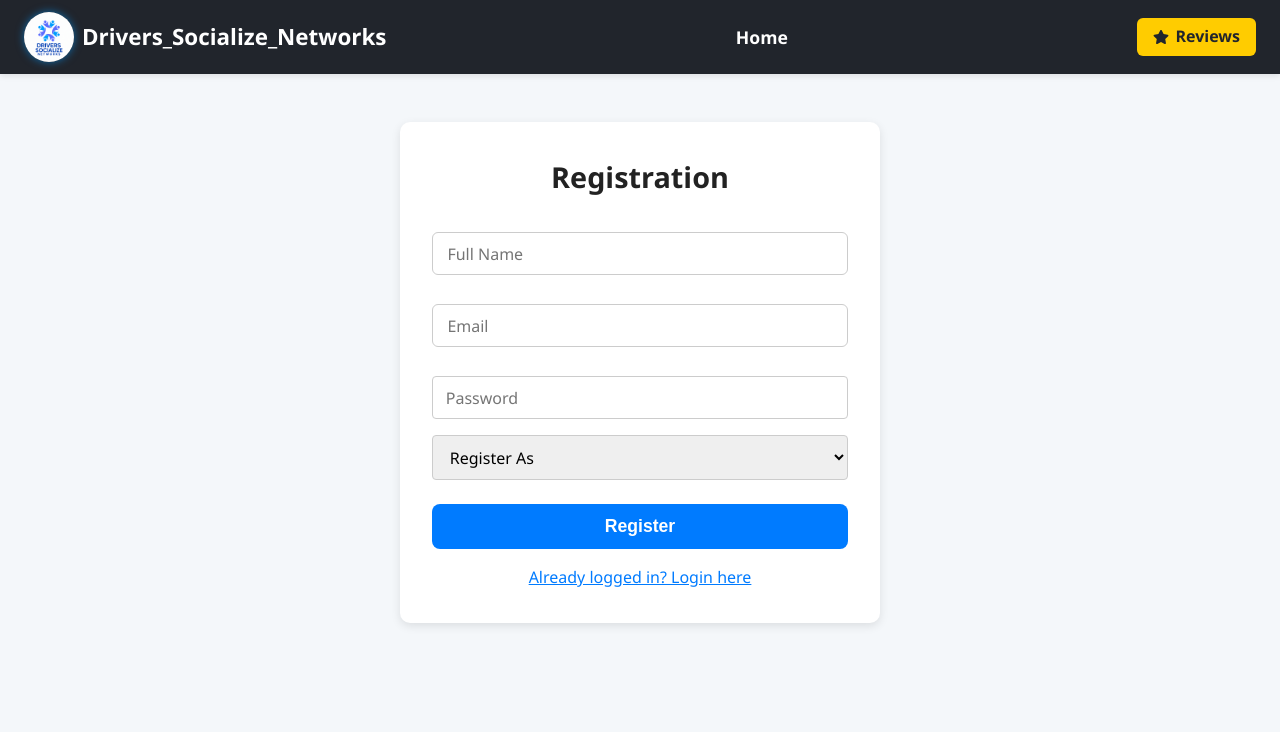
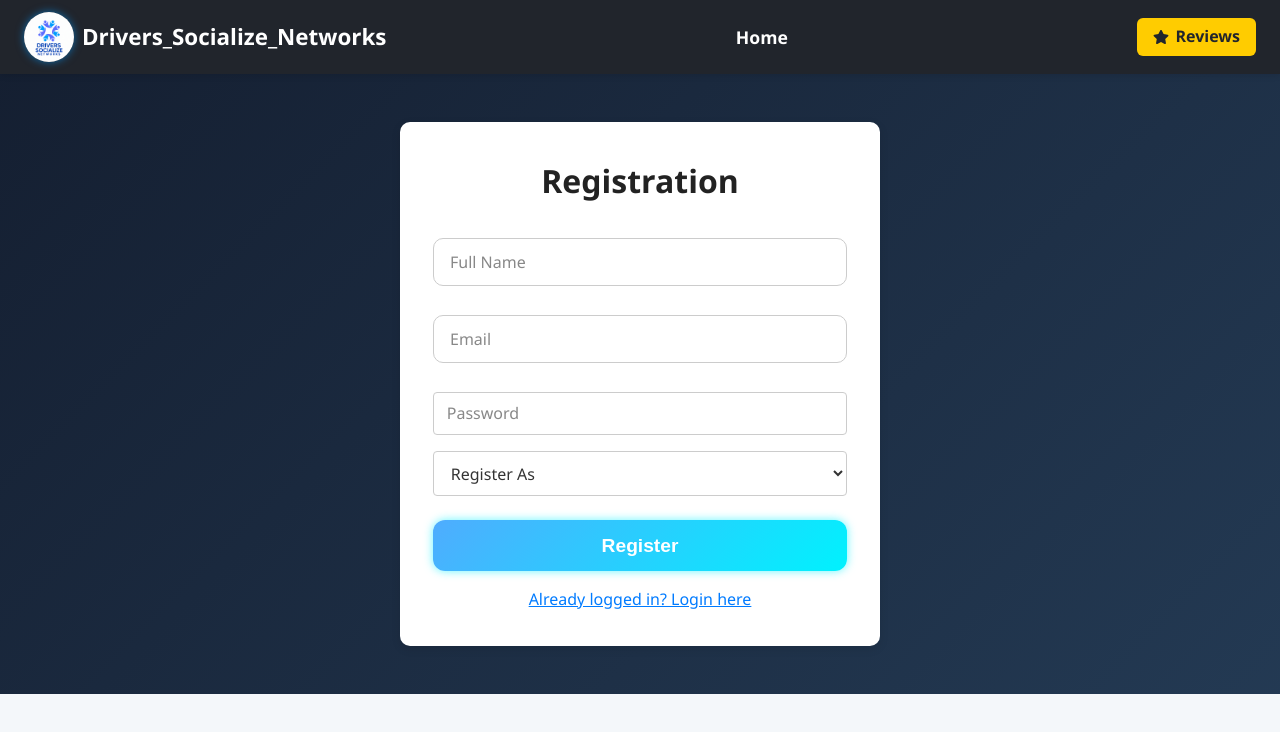
Before and after one commit to Drivers822/Socialize, a React (Vite) app: page /register in a window 1280 px wide. Shown: the top 732 px of the page. Built offline with nearby package versions, Linux system fonts and the light colour scheme.

Commit message:
customer form changes

```diff
--- a/src/Styles/Customers.css
+++ b/src/Styles/Customers.css
@@ -6,33 +6,44 @@
   align-items: center;
   min-height: 100vh;
   padding: 1rem;
-  background-color: #f4f7fa;
+  background: linear-gradient(135deg, #141e30, #243b55); /* Deep elegant background */
+  background-attachment: fixed;
+  overflow: hidden;
 }
 
+/* Lighter frosted glass form */
 .container {
-  background: white;
+  background: rgba(255, 255, 255, 0.8);
+  backdrop-filter: blur(12px);
+  -webkit-backdrop-filter: blur(12px);
   padding: 2.5rem 2rem;
-  border-radius: 12px;
-  box-shadow: 0 4px 15px rgba(0, 0, 0, 0.1);
+  border-radius: 20px;
+  box-shadow: 0 8px 25px rgba(0, 0, 0, 0.2);
   width: 100%;
   max-width: 500px;
   box-sizing: border-box;
+  border: 1px solid rgba(255, 255, 255, 0.3);
+  transition: transform 0.3s ease;
+}
+
+.container:hover {
+  transform: translateY(-5px);
 }
 
 h2 {
   text-align: center;
   color: #222;
   margin-bottom: 2rem;
-  font-weight: 700;
-  font-size: 1.8rem;
+  font-weight: 800;
+  font-size: 2rem;
 }
 
 label {
   display: block;
   margin-bottom: 0.5rem;
   font-weight: 600;
-  color: #444;
-  font-size: 0.95rem;
+  color: #222;
+  font-size: 1rem;
 }
 
 input[type="text"],
@@ -42,44 +53,56 @@ input[type="date"],
 select,
 textarea {
   width: 100%;
-  padding: 0.6rem 0.9rem;
+  padding: 0.75rem 1rem;
   margin-bottom: 1.3rem;
-  border-radius: 6px;
+  border-radius: 10px;
   border: 1.8px solid #ccc;
   font-size: 1rem;
-  transition: border-color 0.3s ease, box-shadow 0.3s ease;
+  background: #ffffff;
+  color: #333;
+  transition: 0.3s ease;
   font-family: inherit;
   resize: vertical;
+}
+
+input::placeholder,
+textarea::placeholder {
+  color: #888;
 }
 
 input:focus,
 select:focus,
 textarea:focus {
   outline: none;
-  border-color: #007bff;
-  box-shadow: 0 0 6px rgba(0, 123, 255, 0.4);
+  border-color: #4facfe;
+  background-color: #f5faff;
+  box-shadow: 0 0 8px rgba(79, 172, 254, 0.4);
 }
 
+/* Gradient glowing submit button */
 button[type="submit"] {
   display: block;
   width: 100%;
-  background-color: #007bff;
+  background: linear-gradient(135deg, #4facfe, #00f2fe);
   color: white;
   font-weight: 700;
-  font-size: 1.1rem;
-  padding: 0.75rem;
+  font-size: 1.2rem;
+  padding: 0.9rem;
   border: none;
-  border-radius: 8px;
+  border-radius: 12px;
   cursor: pointer;
-  transition: background-color 0.3s ease;
+  transition: 0.3s ease;
   margin-top: 0.5rem;
+  box-shadow: 0 0 10px rgba(0, 242, 254, 0.6);
 }
 
 button[type="submit"]:hover {
-  background-color: #0056b3;
+  background: linear-gradient(135deg, #43e97b, #38f9d7);
+  transform: scale(1.03);
+  box-shadow: 0 0 15px rgba(72, 239, 195, 0.7);
 }
 
-/* Fully Responsive Enhancements */
+/* Responsive Design */
 @media (max-width: 768px) {
   .container {
     padding: 2rem 1.5rem;
@@ -109,6 +132,6 @@ button[type="submit"]:hover {
 
   button[type="submit"] {
     font-size: 1rem;
-    padding: 0.65rem;
+    padding: 0.7rem;
   }
 }
--- a/src/components/CustomerDashboard.jsx
+++ b/src/components/CustomerDashboard.jsx
@@ -17,8 +17,8 @@ const CustomerDashboard = () => {
   });
 
   const generateCustomerId = (vehicleType) => {
-    const prefix = vehicleType.slice(0, 3).toUpperCase(); // e.g., "CAR", "VAN"
-    const random = Math.floor(1000 + Math.random() * 9000); // 4-digit random number
+    const prefix = vehicleType.slice(0, 3).toUpperCase();
+    const random = Math.floor(1000 + Math.random() * 9000);
     return `${prefix}-${Date.now().toString().slice(-5)}-${random}`;
   };
 
@@ -42,10 +42,6 @@ const CustomerDashboard = () => {
   const handleSubmit = (e) => {
     e.preventDefault();
 
-    const mapsUrl = `https://www.google.com/maps/dir/?api=1&origin=${encodeURIComponent(
-      formData.pickupLocation
-    )}&destination=${encodeURIComponent(formData.dropLocation)}`;
-
     alert(`Booking submitted!
 Customer ID: ${formData.customerId}
 Name: ${formData.fullName}
@@ -59,8 +55,6 @@ Drop Location: ${formData.dropLocation}
 Additional Requirements: ${formData.requirements || 'None'}
 Profile Photo: ${formData.profilePhoto?.name || 'Not uploaded'}
 `);
-
-    window.open(mapsUrl, '_blank');
 
     setFormData({
       customerId: '',
@@ -79,6 +73,10 @@ Profile Photo: ${formData.profilePhoto?.name || 'Not uploaded'}
     document.getElementById('profilePhoto').value = '';
   };
 
+  const handleExtraAction = () => {
+    alert("Extra action clicked!");
+  };
+
   return (
     <div className="page-center">
       <form onSubmit={handleSubmit} className="container" noValidate>
@@ -89,9 +87,7 @@ Profile Photo: ${formData.profilePhoto?.name || 'Not uploaded'}
           id="customerId"
           type="text"
           name="customerId"
-          placeholder=""
           value={formData.customerId}
-          onChange={handleChange}
           readOnly
         />
 
@@ -207,6 +203,20 @@ Profile Photo: ${formData.profilePhoto?.name || 'Not uploaded'}
           rows={3}
         />
 
+
+        {/* Google Maps Button */}
+        <button
+          type="button"
+          className="map-btn"
+          onClick={() => window.open('https://www.google.com/maps', '_blank')}
+        >
+          Google Map
+        </button>
+
+
+
+
+
         <button type="submit">Book Driver</button>
       </form>
     </div>
```
